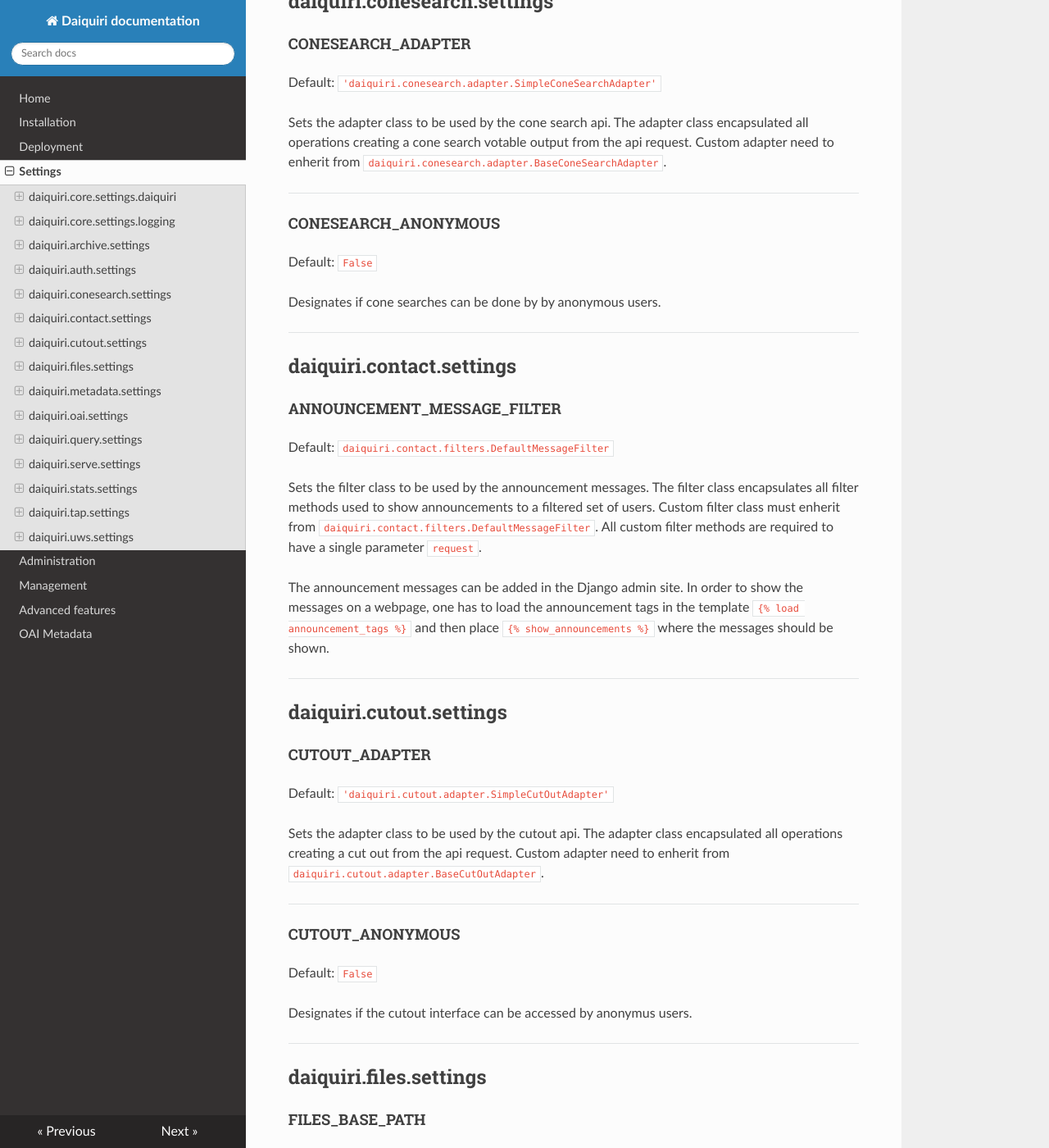
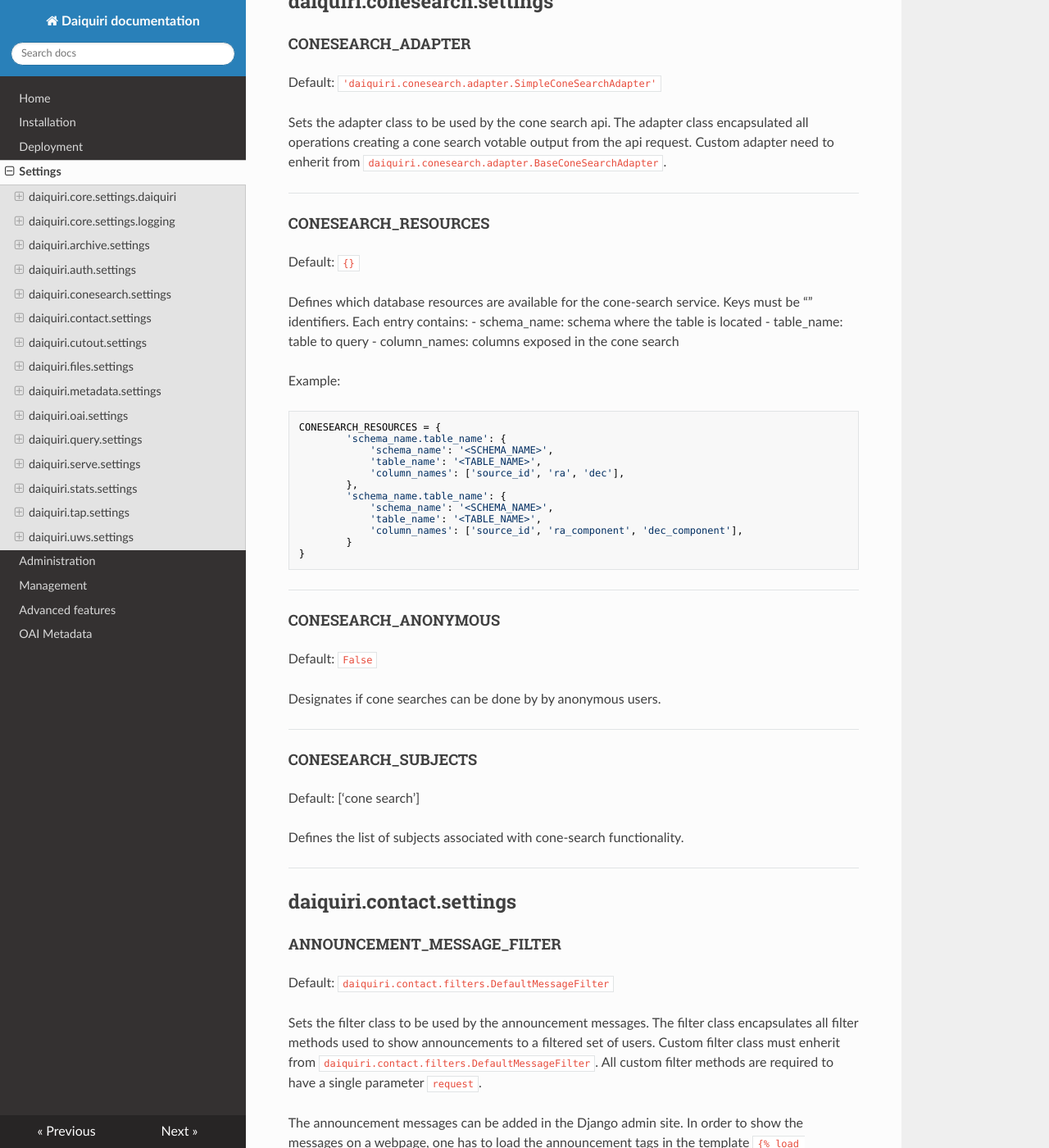
Before and after one commit to django-daiquiri/docs, an MkDocs documentation site: the page built from docs/settings.md, in a window 1280 px wide and 1400 px high, scrolled down 12859 px. Shown: the whole window at 82% size. Built offline with MkDocs 1.6.1, drawn with Linux system fonts in a browser that asks for light colours; nearby versions of some CDN libraries.

Commit message:
update conesearch settings

````diff
--- a/docs/settings.md
+++ b/docs/settings.md
@@ -584,11 +584,47 @@
 
 ---
 
+#### CONESEARCH_RESOURCES
+
+Default: `{}`
+
+Defines which database resources are available for the
+cone-search service. Keys must be "<schema.table>" identifiers. Each entry
+contains:
+- schema_name: schema where the table is located
+- table_name:  table to query
+- column_names: columns exposed in the cone search
+
+Example:
+```
+CONESEARCH_RESOURCES = {
+        'schema_name.table_name': {
+            'schema_name': '<SCHEMA_NAME>',
+            'table_name': '<TABLE_NAME>',
+            'column_names': ['source_id', 'ra', 'dec'],
+        },
+        'schema_name.table_name': {
+            'schema_name': '<SCHEMA_NAME>',
+            'table_name': '<TABLE_NAME>',
+            'column_names': ['source_id', 'ra_component', 'dec_component'],
+        }
+}
+```
+---
+
 #### CONESEARCH_ANONYMOUS
 
 Default: `False`
 
 Designates if cone searches can be done by by anonymous users.
+
+---
+
+#### CONESEARCH_SUBJECTS
+
+Default: ['cone search']
+
+Defines the list of subjects associated with cone-search functionality.
 
 ---
 
````
